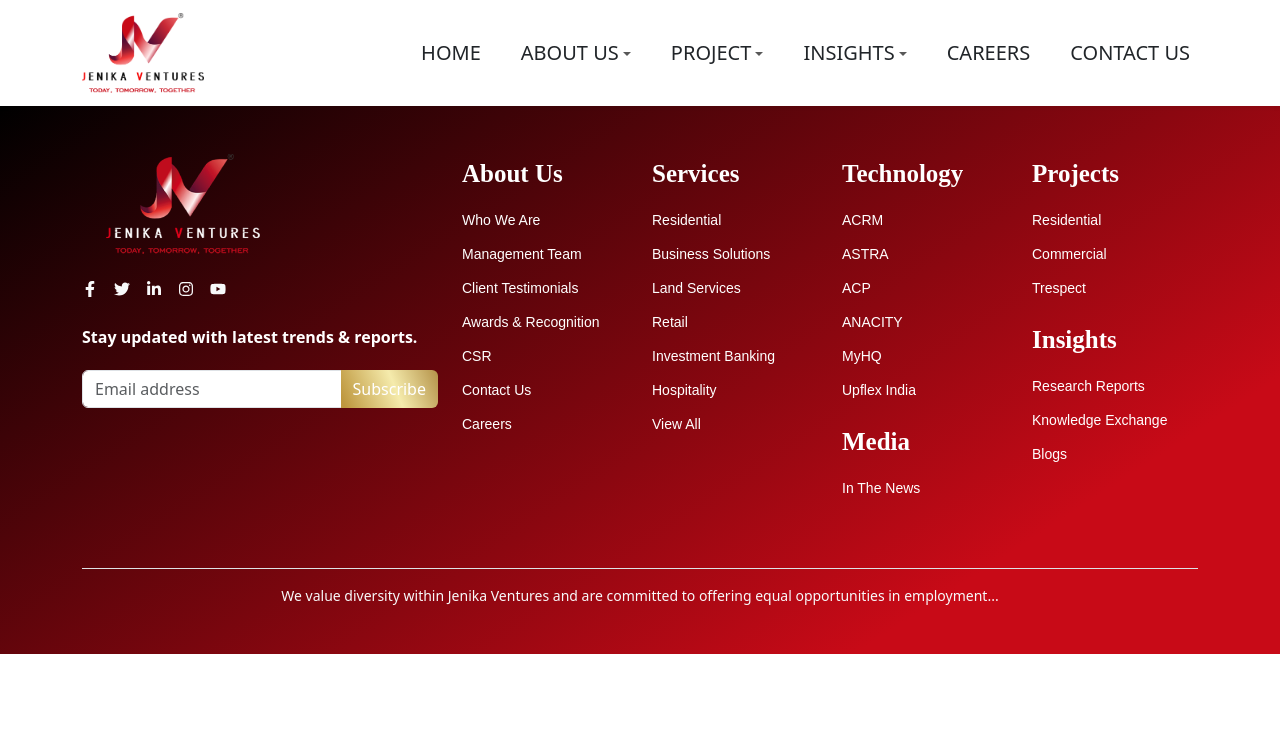
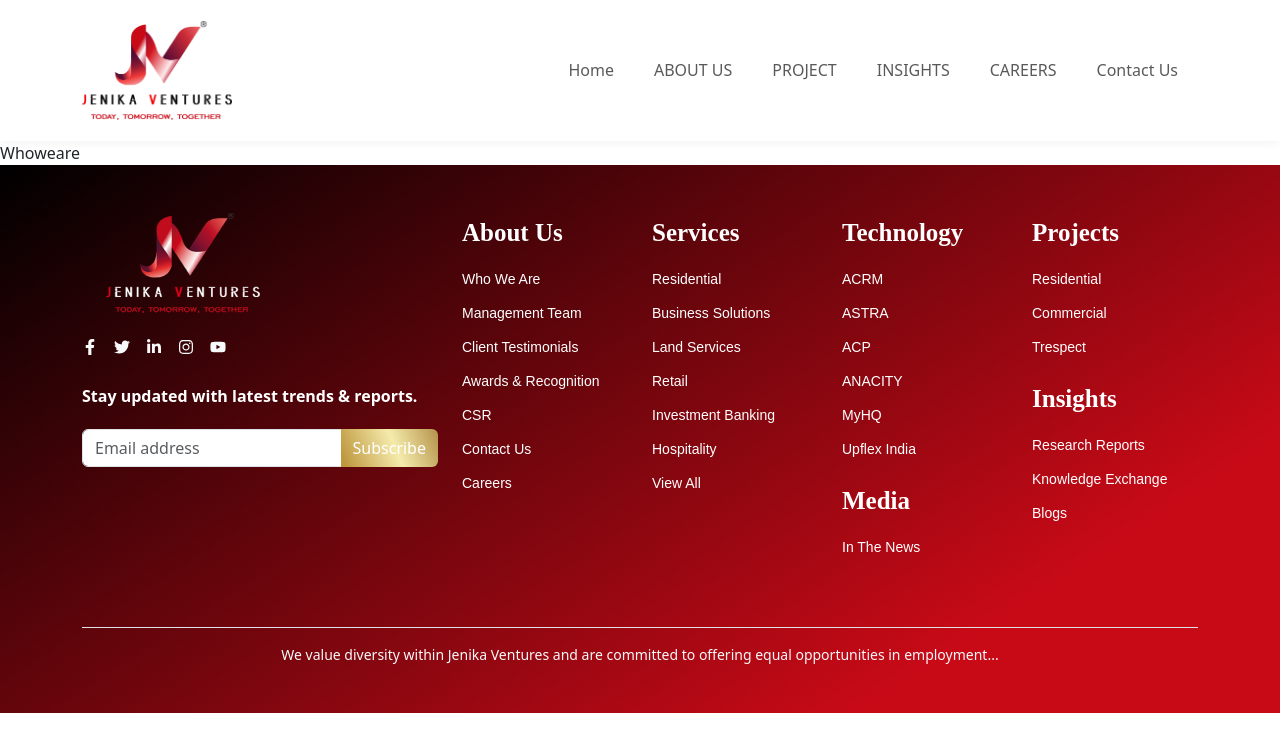
Before and after one commit to Akhilpatyal/propertylisting, a React (Vite) app: page /whoweare in a window 1280 px wide. Shown: the top 752 px of the page. Built offline with nearby package versions, Linux system fonts and the light colour scheme.

Commit message:
add new navbar

```diff
--- a/src/App.css
+++ b/src/App.css
@@ -498,3 +498,101 @@
   color: #333333;
   margin-bottom: 0px;
 }
+
+/*  */
+/* Desktop Navbar Styling */
+.navbar {
+  background: #ffffff !important;
+  box-shadow: 0 2px 10px rgba(0,0,0,0.05);
+}
+
+.navbar-nav .nav-link {
+  font-weight: 500;
+  margin: 0 12px;
+  position: relative;
+  transition: color 0.3s ease;
+}
+
+.navbar-nav .nav-link:hover {
+  color: #c62828; /* professional red accent */
+}
+
+.navbar-nav .nav-link::after {
+  content: "";
+  position: absolute;
+  width: 0%;
+  height:0px;
+  left: 0;
+  bottom: -5px;
+  background: #c62828;
+  transition: width 0.3s ease;
+  opacity: 0;
+}
+
+.navbar-nav .nav-link:hover::after {
+  width: 100%;
+  height:1px;
+  opacity: 1;
+}
+
+/* Offcanvas Styling */
+.offcanvas {
+  background: #ffffff;
+  text-align: center;
+  padding-top: 30px;
+}
+
+/* Animate links inside offcanvas */
+.offcanvas .nav-link,
+.offcanvas .dropdown-item {
+  opacity: 0;
+  transform: translateY(20px);
+  animation: fadeInUp 0.5s forwards;
+      font-family: Inter, serif;
+       font-size: 20px;
+    font-weight: 600;
+    -webkit-text-fill-color: transparent;
+    background: linear-gradient(155deg, rgb(22, 29, 22) 40%, rgb(255 61 62) 100%) text;
+}
+
+.offcanvas .nav-link:nth-child(1) { animation-delay: 0.1s; }
+.offcanvas .nav-link:nth-child(2) { animation-delay: 0.2s; }
+.offcanvas .nav-link:nth-child(3) { animation-delay: 0.3s; }
+.offcanvas .nav-link:nth-child(4) { animation-delay: 0.4s; }
+.offcanvas .nav-link:nth-child(5) { animation-delay: 0.5s; }
+
+@keyframes fadeInUp {
+  from { opacity: 0; transform: translateY(20px); }
+  to { opacity: 1; transform: translateY(0); }
+}
+
+/* Dropdown Styling */
+.navbar-nav .dropdown-menu {
+  border-radius: 10px;
+  padding: 10px;
+  border: none;
+  box-shadow: 0 5px 15px rgba(0,0,0,0.1);
+}
+
+.navbar-nav .dropdown-item {
+  transition: background 0.3s ease, padding-left 0.3s ease;
+}
+
+.navbar-nav .dropdown-item:hover {
+  background: #fbe9e7;
+  padding-left: 15px;
+}
+/* Center dropdown inside Offcanvas */
+.offcanvas .dropdown-menu {
+  text-align: center;
+  margin: 0 auto;
+  left: 50% !important;
+  transform: translateX(-50%) !important;
+  right: auto !important;
+}
+
+/* Make dropdown items full width & centered */
+.offcanvas .dropdown-item {
+  text-align: center;
+  justify-content: center;
+}
--- a/src/App.jsx
+++ b/src/App.jsx
@@ -4,6 +4,7 @@
 import Home from './pages/Home'
 import Footer from './components/Footer'
 import Blog from './pages/Blog'
+import Whoweare from './pages/Whoweare'
 function App() {
 
   return (
@@ -11,6 +12,7 @@
     <Navbar/>
     <Routes>
       <Route path="/" element={<Home/>} />
+      <Route path="/whoweare" element={<Whoweare/>} />
       <Route path="/blog" element={<Blog/>} />
     </Routes>
     <Footer/>
--- a/src/components/Navbar.jsx
+++ b/src/components/Navbar.jsx
@@ -1,165 +1,130 @@
-import { useState } from "react";
-import { NavLink } from "react-router-dom";
-import {
-  Navbar,
-  Nav,
-  NavDropdown,
-  Container,
-  Offcanvas,
-} from "react-bootstrap";
-import { FaBars, FaTimes, FaChevronDown } from "react-icons/fa";
+import React, { useState } from "react";
+import { NavLink, Link } from "react-router-dom";
+import { Navbar, Nav, NavDropdown, Container, Offcanvas } from "react-bootstrap";
 import "bootstrap/dist/css/bootstrap.min.css";
 
 function CustomNavbar() {
-  const [showMenu, setShowMenu] = useState(false);
-  const [showAbout, setShowAbout] = useState(false);
-  const [showProject, setShowProject] = useState(false);
-  const [showInsight, setShowInsight] = useState(false);
+  const [show, setShow] = useState(false);
 
-  // Mobile menu data
-  const menuItems = [
-    { label: "HOME" },
-    {
-      label: "ABOUT US",
-      submenu: [
-        "WHO WE ARE",
-        "OUR TEAM",
-        "CLIENT TESTIMONIALS",
-        "Awards and Recognition",
-      ],
-    },
-    {
-      label: "PROJECT",
-      submenu: ["Residential", "Commercial", "Studio Apartments", "Plots"],
-    },
-    { label: "INSIGHTS", submenu: ["NEWS MEDIA", "BLOGS"] },
-    { label: "CAREERS" },
-    { label: "CONTACT US" },
-  ];
+  const handleClose = () => setShow(false);
+  const handleShow = () => setShow(true);
 
   return (
     <>
-      <Navbar
-        expand="lg"
-        className="shadow-sm py-2 px-4"
-        sticky="top"
-        style={{ background: "#fff", zIndex: 99 }}
-      >
-        <Container className="d-flex justify-content-center align-items-center">
-          {/* Logo */}
-          <Navbar.Brand as={NavLink} to={"/"} className="me-auto">
-            <img src="/JV-Logo.png" alt="Jenika Ventures" height="80px" />
+      <Navbar bg="light" expand="lg" className="py-3">
+        <Container>
+          <Navbar.Brand as={Link} to="/">
+            <img src="/JV-Logo.png" alt="Logo" width="150" />
           </Navbar.Brand>
-          {/* Left Nav (desktop) */}
-          <Nav className="d-none d-md-flex flex-row gap-4">
-            <Nav.Link as={NavLink} to={"/"} className="fs-20 text-dark">
-              HOME
-            </Nav.Link>
+          <Navbar.Toggle aria-controls="offcanvasNavbar" onClick={handleShow} />
+          <Navbar.Collapse className="d-none d-lg-flex justify-content-end">
+            <Nav>
+              <Nav.Link as={NavLink} to="/">Home</Nav.Link>
 
-            {/* ABOUT US with hover dropdown */}
-            <NavDropdown
-              title={<span className="fs-20 text-dark">ABOUT US</span>}
-              id="about-dropdown"
-              className="custom-dropdown"
-              show={showAbout}
-              onMouseEnter={() => setShowAbout(true)}
-              onMouseLeave={() => setShowAbout(false)}
-            >
-              <NavDropdown.Item href="#">WHO WE ARE</NavDropdown.Item>
-              <NavDropdown.Item href="#">OUR TEAM</NavDropdown.Item>
-              <NavDropdown.Item href="#">CLIENT TESTIMONIALS</NavDropdown.Item>
-              <NavDropdown.Item href="#">
+              {/* Dropdown for Collection */}
+              <NavDropdown title="ABOUT US" id="collection-dropdown">
+                <NavDropdown.Item as={NavLink} to="/whoweare" onClick={handleClose}>
+                  WHO WE ARE
+                </NavDropdown.Item>
+                <NavDropdown.Item as={NavLink} to="/Collection/Commercial" onClick={handleClose}>
+                  OUR TEAM
+                </NavDropdown.Item>
+                <NavDropdown.Item as={NavLink} to="/Collection/Studio" onClick={handleClose}>
+                  CLIENT TESTIMONIALS
+                </NavDropdown.Item>
+                <NavDropdown.Item as={NavLink} to="/Collection/Plots" onClick={handleClose}>
                   Awards and Recognition
                 </NavDropdown.Item>
               </NavDropdown>
+              {/* Dropdown for Collection */}
+              <NavDropdown title="PROJECT" id="collection-dropdown">
+                <NavDropdown.Item as={NavLink} to="/Collection/Residential" onClick={handleClose}>
+                  Residential
 
-            {/* PROJECT dropdown */}
-            <NavDropdown
-              title={<span className="fs-20 text-dark">PROJECT</span>}
-              id="project-dropdown"
-              className="custom-dropdown"
-              show={showProject}
-              onMouseEnter={() => setShowProject(true)}
-              onMouseLeave={() => setShowProject(false)}
-            >
-              <NavDropdown.Item href="#">Residential</NavDropdown.Item>
-              <NavDropdown.Item href="#">Commercial</NavDropdown.Item>
-              <NavDropdown.Item href="#">Studio Apartments</NavDropdown.Item>
-              <NavDropdown.Item href="#">Plots</NavDropdown.Item>
+                </NavDropdown.Item>
+                <NavDropdown.Item as={NavLink} to="/Collection/Commercial" onClick={handleClose}>
+                  Commercial
+                </NavDropdown.Item>
+                <NavDropdown.Item as={NavLink} to="/Collection/Studio" onClick={handleClose}>
+                  Studio Apartments
+                </NavDropdown.Item>
+                <NavDropdown.Item as={NavLink} to="/Collection/Plots" onClick={handleClose}>
+                  Plots
+                </NavDropdown.Item>
               </NavDropdown>
-            <NavDropdown
-              title={<span className="fs-20 text-dark">INSIGHTS</span>}
-              id="insights-dropdown"
-              className="custom-dropdown"
-              show={showInsight}
-              onMouseEnter={() => setShowInsight(true)}
-              onMouseLeave={() => setShowInsight(false)}
-            >
-              <NavDropdown.Item >NEWS MEDIA</NavDropdown.Item>
-              <NavDropdown.Item as={NavLink} to={"/blog"}>BLOGS</NavDropdown.Item>
+              {/* Dropdown for Collection */}
+              <NavDropdown title="INSIGHTS" id="collection-dropdown">
+                <NavDropdown.Item as={NavLink} to="/Collection/Residential" onClick={handleClose}>
+                 NEWS MEDIA
+                </NavDropdown.Item>
+                <NavDropdown.Item as={NavLink} to="/blog" onClick={handleClose}>
+                  BLOGS
+                </NavDropdown.Item>
+
               </NavDropdown>
-            <Nav.Link href="#" className="fs-20 text-dark">
-              CAREERS
-            </Nav.Link>
-            <Nav.Link href="#" className="fs-20 text-dark">
-              CONTACT US
-            </Nav.Link>
+
+              <Nav.Link as={NavLink} to="/CAREERS">CAREERS</Nav.Link>
+              <Nav.Link as={NavLink} to="/Contact">Contact Us</Nav.Link>
             </Nav>
-
-          {/* Mobile Hamburger */}
-          <div className="d-md-none">
-            <FaBars
-              size={24}
-              className="cursor-pointer"
-              onClick={() => setShowMenu(true)}
-            />
-          </div>
+          </Navbar.Collapse>
         </Container>
       </Navbar>
 
-      {/* Offcanvas (Mobile Menu) */}
-      <Offcanvas
-        show={showMenu}
-        onHide={() => setShowMenu(false)}
-        placement="start"
-      >
-        <Offcanvas.Header>
-          <Offcanvas.Title>
-            <img src="/JV-Logo.png" alt="Jenika Ventures" height="60px" />
-          </Offcanvas.Title>
-          <FaTimes size={24} onClick={() => setShowMenu(false)} />
+      {/* Offcanvas menu for small screens */}
+      <Offcanvas show={show} onHide={handleClose} placement="end">
+        <Offcanvas.Header closeButton>
+          <Navbar.Brand as={Link} to="/">
+            <img src="/JV-Logo.png" alt="Logo" width="150" />
+          </Navbar.Brand>
         </Offcanvas.Header>
         <Offcanvas.Body>
-          <ul className="list-unstyled fw-semibold">
-            {menuItems.map((item, i) => (
-              <li key={i} className="pt-3">
-                {item.submenu ? (
-                  <details>
-                    <summary className="d-flex justify-content-between align-items-center">
-                      {item.label}
-                      <FaChevronDown />
-                    </summary>
-                    <ul className="list-unstyled ps-3">
-                      {item.submenu.map((sub, idx) => (
-                        <li key={idx}>
-                          <a
-                            href="/blog"
-                            className="text-dark text-decoration-none"
-                          >
-                            {sub}
-                          </a>
-                        </li>
-                      ))}
-                    </ul>
-                  </details>
-                ) : (
-                  <a  className="text-dark text-decoration-none">
-                    {item.label}
-                  </a>
-                )}
-              </li>
-            ))}
-          </ul>
+          <Nav className="flex-column text-center">
+            <Nav.Link as={NavLink} to="/" onClick={handleClose}>Home</Nav.Link>
+
+            {/* Offcanvas Dropdown for Collection */}
+            <NavDropdown title="ABOUT US" id="offcanvas-collection-dropdown" className="text-center">
+              <NavDropdown.Item as={NavLink} to="/whoweare" onClick={handleClose}>
+                WHO WE ARE
+              </NavDropdown.Item>
+              <NavDropdown.Item as={NavLink} to="/Collection/Commercial" onClick={handleClose}>
+                OUR TEAM
+              </NavDropdown.Item>
+              <NavDropdown.Item as={NavLink} to="/Collection/Studio" onClick={handleClose}>
+                CLIENT TESTIMONIALS
+              </NavDropdown.Item>
+              <NavDropdown.Item as={NavLink} to="/Collection/Plots" onClick={handleClose}>
+                Awards and Recognition
+              </NavDropdown.Item>
+            </NavDropdown>
+            {/* Offcanvas Dropdown for Collection */}
+            <NavDropdown title="PROJECT" id="offcanvas-collection-dropdown" className="text-center">
+              <NavDropdown.Item as={NavLink} to="/Collection/Residential" onClick={handleClose}>
+                Residential
+              </NavDropdown.Item>
+              <NavDropdown.Item as={NavLink} to="/Collection/Commercial" onClick={handleClose}>
+                commercial
+              </NavDropdown.Item>
+              <NavDropdown.Item as={NavLink} to="/Collection/Studio" onClick={handleClose}>
+                Studio Apartments
+              </NavDropdown.Item>
+              <NavDropdown.Item as={NavLink} to="/Collection/Plots" onClick={handleClose}>
+                Plots
+              </NavDropdown.Item>
+            </NavDropdown>
+            {/* Offcanvas Dropdown for Collection */}
+            <NavDropdown title="INSIGHTS" id="offcanvas-collection-dropdown" className="text-center">
+              <NavDropdown.Item as={NavLink} to="/Collection/Residential" onClick={handleClose}>
+                NEWS MEDIA
+              </NavDropdown.Item>
+              <NavDropdown.Item as={NavLink} to="/blog" onClick={handleClose}>
+                BLOGS
+              </NavDropdown.Item>
+
+            </NavDropdown>
+
+            <Nav.Link as={NavLink} to="/About" onClick={handleClose}>CAREERS</Nav.Link>
+            <Nav.Link as={NavLink} to="/Contact" onClick={handleClose}>Contact Us</Nav.Link>
+          </Nav>
         </Offcanvas.Body>
       </Offcanvas>
     </>
--- a/src/pages/Home.jsx
+++ b/src/pages/Home.jsx
@@ -17,7 +17,6 @@
       <Portfolio/>
      <Testimonial/>
      <Whycarousel/>
-      <Footer />
     </div>
   );
 };
--- /dev/null
+++ b/src/pages/Whoweare.jsx
@@ -0,0 +1,9 @@
+import React from 'react'
+
+const Whoweare = () => {
+  return (
+    <div>Whoweare</div>
+  )
+}
+
+export default Whoweare
```
Lines whose indentation alone changed are shown as unchanged.
